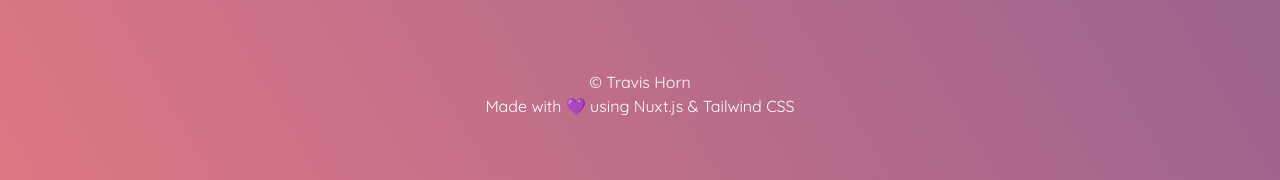
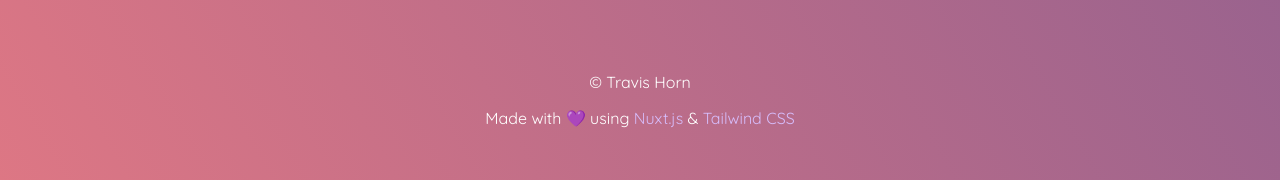
Before and after one commit to travishorn/travishorn.github.io, a Nuxt app: page / in a window 1280 px wide. Shown: the part 1946-2126 px from the top of the page. Built offline with nearby package versions, Linux system fonts and the light colour scheme.

Commit message:
Footer vendor links

```diff
--- a/components/SiteFooter.vue
+++ b/components/SiteFooter.vue
@@ -5,9 +5,14 @@
         <svg class="w-8 h-8" xmlns="http://www.w3.org/2000/svg" viewBox="0 0 24 24"><path fill="currentColor" :d="link.d"/></svg>
       </a>
     </div>
-    <div class="text-center">
-      &copy; Travis Horn<br />
-      Made with 💜 using Nuxt.js &amp; Tailwind CSS
+    <div class="text-center space-y-3">
+      <p>&copy; Travis Horn</p>
+      <p>
+        Made with 💜 using
+        <a class="text-purple-300 hover:text-purple-200" href="https://nuxtjs.org/">Nuxt.js</a>
+        &amp;
+        <a class="text-purple-300 hover:text-purple-200" href="https://tailwindcss.com/">Tailwind CSS</a>
+      </p>
     </div>
   </div>
 </template>
```
